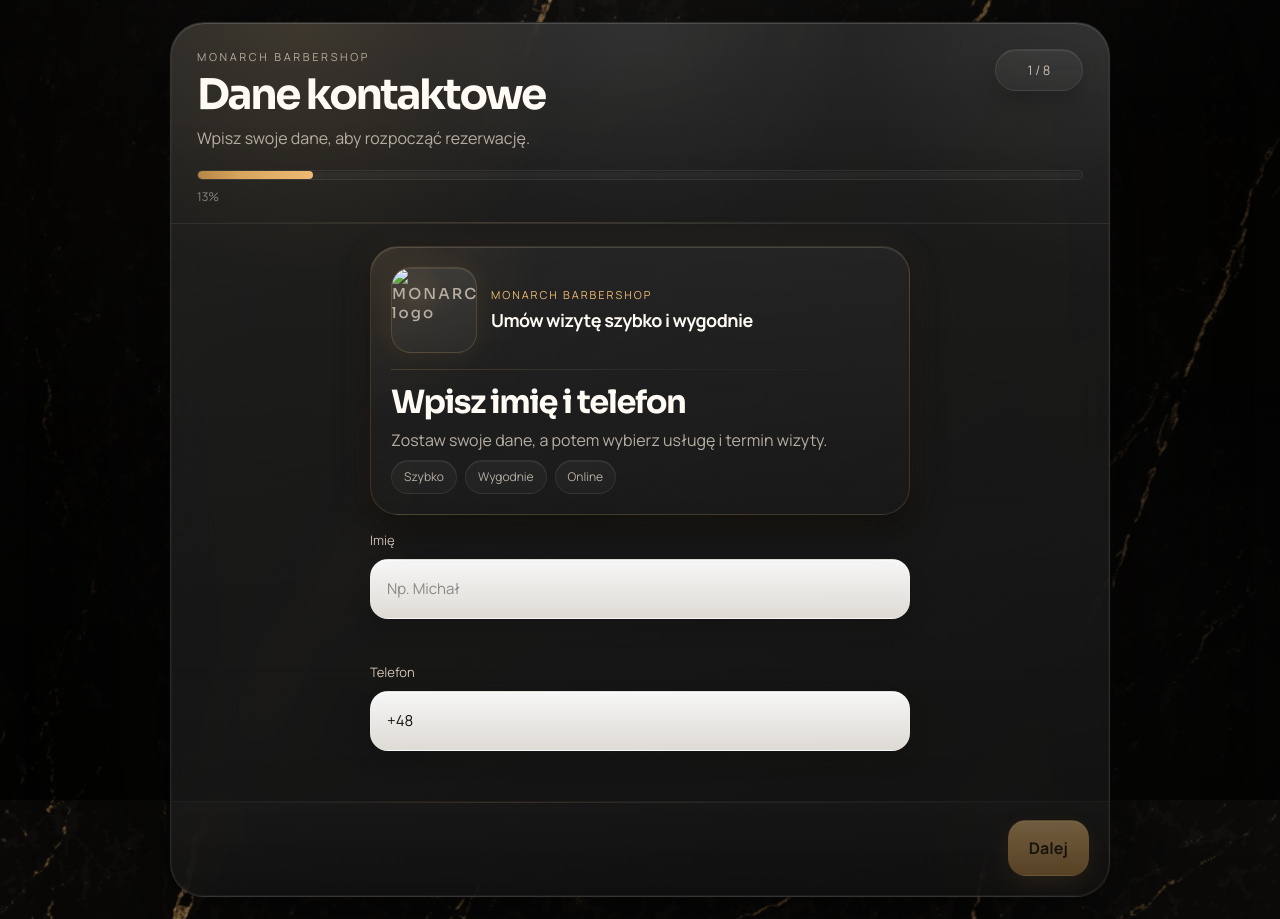
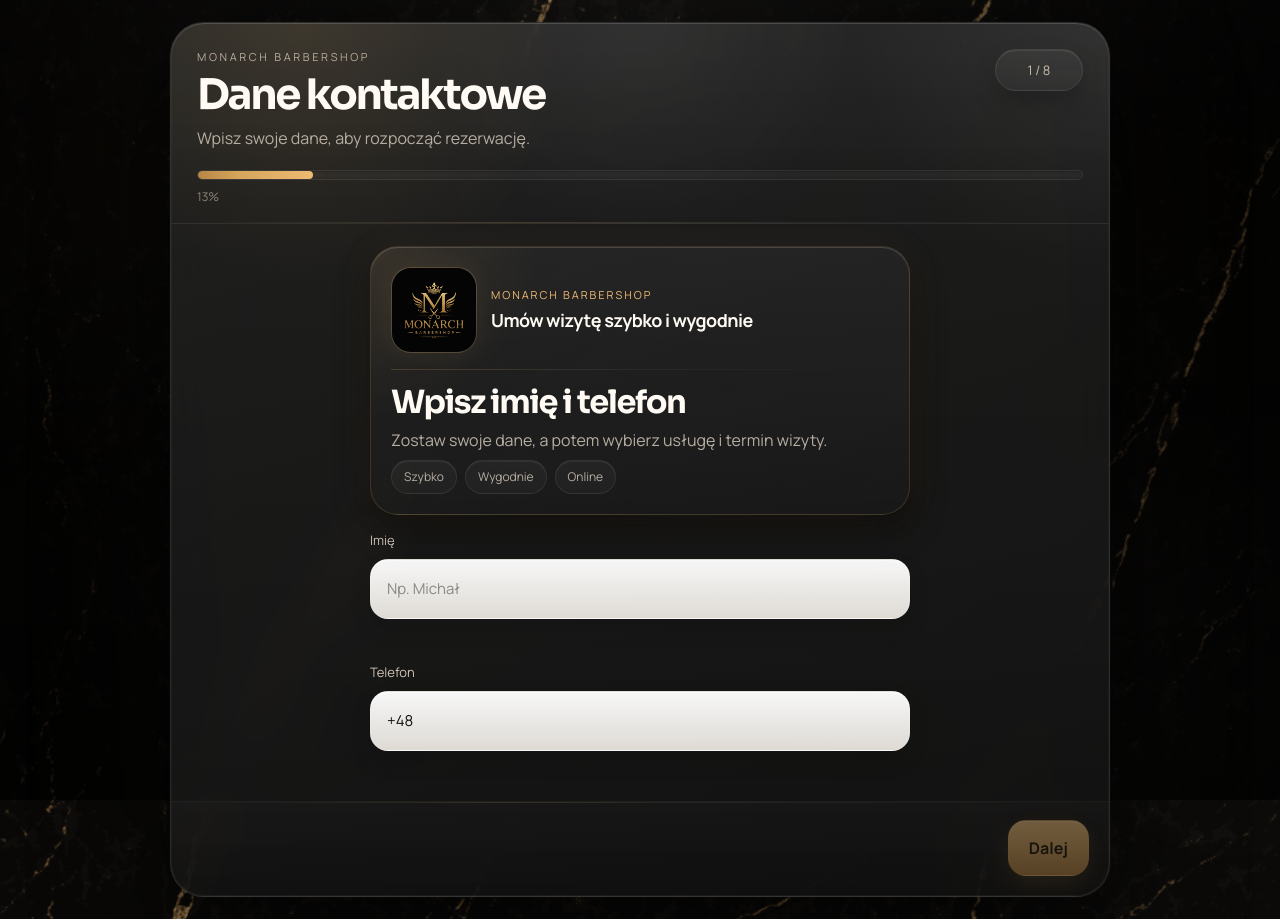
Before and after one commit to 1exuryai-art/COPY1, a website: page index.html in a window 1280 px wide. Drawn offline with Linux system fonts and the light colour scheme.

Commit message:
Update index.html

```diff
--- a/index.html
+++ b/index.html
@@ -45,7 +45,7 @@
             <div class="intro-card">
               <div class="intro-top">
                 <div class="logo-box logo-box-image">
-                  <img src="/monarch.png" alt="MONARCH logo" />
+                  <img src="/monarch-logo.png" alt="MONARCH logo" />
                 </div>
 
                 <div class="intro-copy">
```
